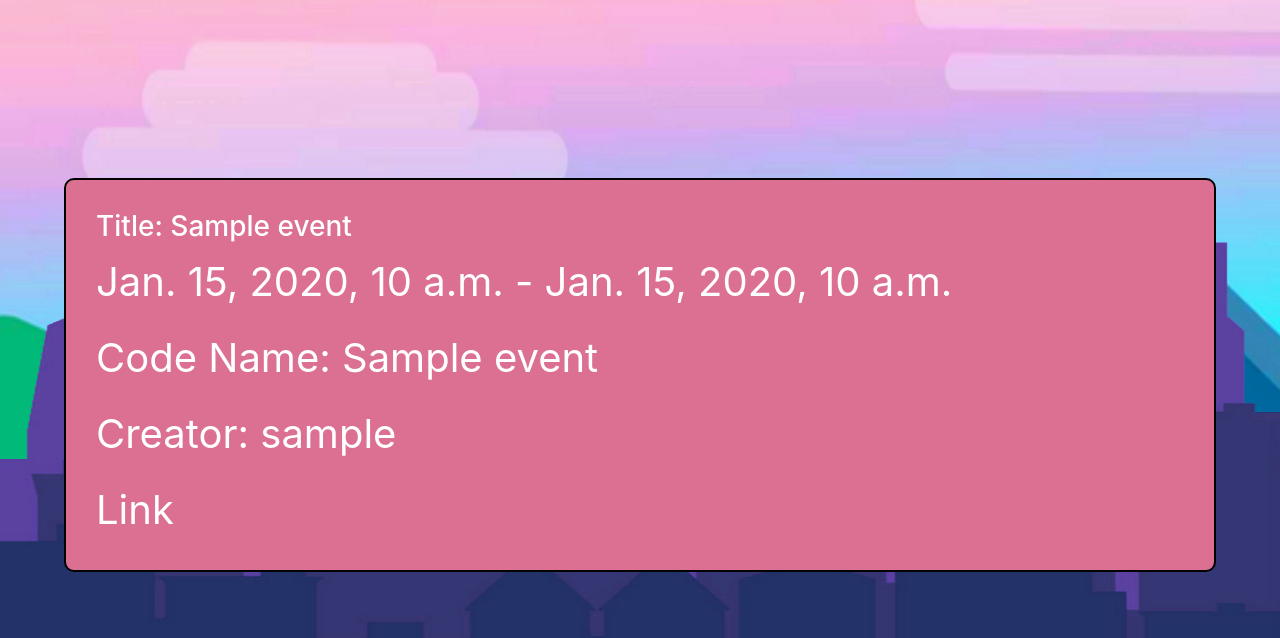
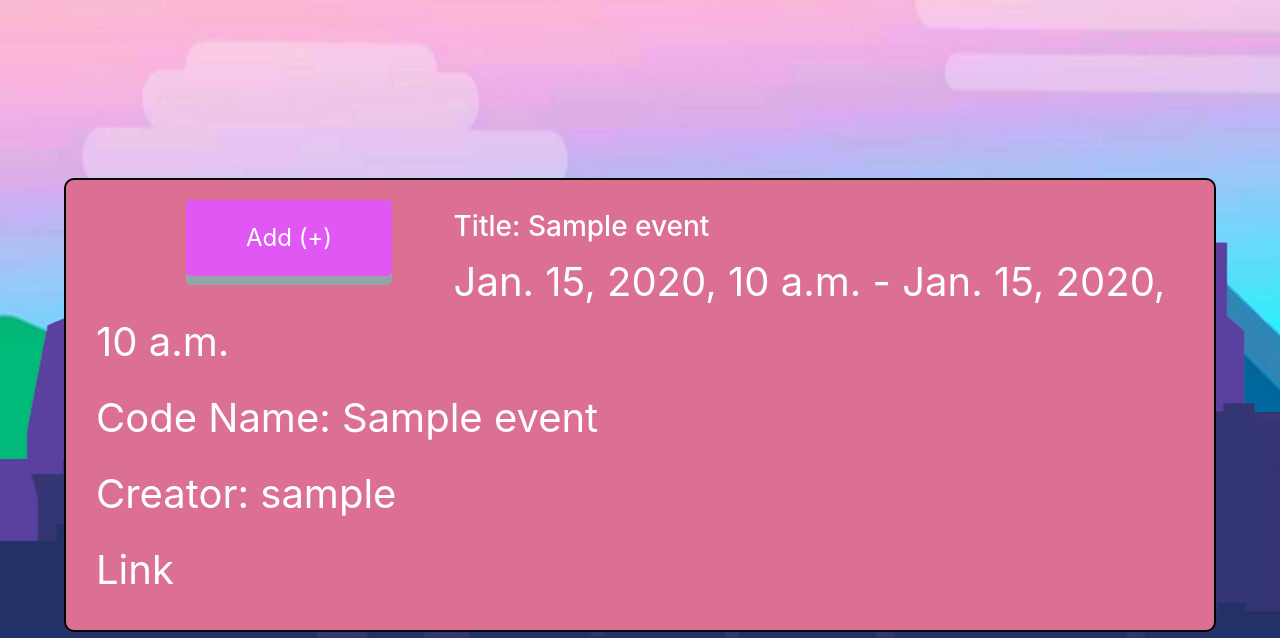
Before and after one commit to AriAlavi/meet_me_up, a Django app: page /index/ in a window 1280 px wide. Shown: the part 162-800 px from the top of the page. Run offline with Django 3.2, Linux system fonts and the light colour scheme; a user stored in the database is signed in; tables that the repository leaves empty hold one stand-in row (values such as "Sample post"); some libraries are stand-ins or nearby versions.

Commit message:
Added button
cool button from login and register

```diff
--- a/main/templates/main/index.html
+++ b/main/templates/main/index.html
@@ -1,6 +1,11 @@
 {% extends "main/base.html" %}
 
 {% block content %}
+    <div class="main">
+            <div class="sub-main">
+            <button class="button-one" type="submit" float: right>Add (+) </button>
+            </div>
+        </div>
 	{% for E in event %}
         <div id='box'>
             <h3 id='event_title'> Title: {{E.title}} </h3>
```
